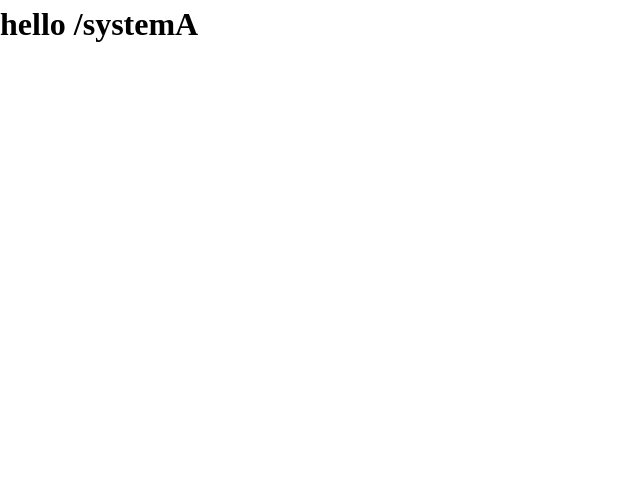
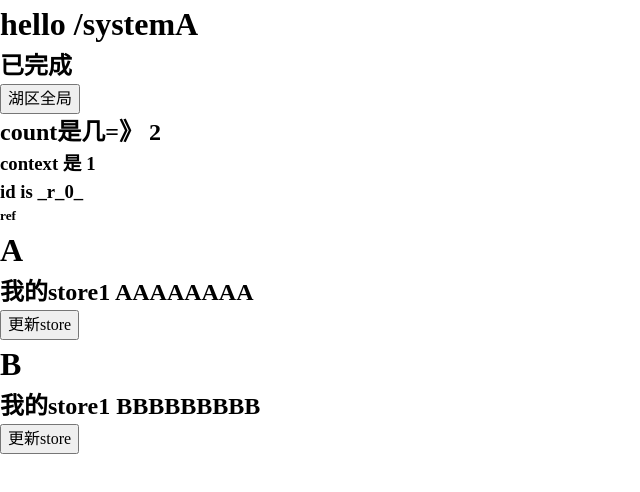
Before and after one commit to aehrfbszer/my-react-template, a React (Vite) app: page /systemA in a window 1280 px wide. Shown: the top 492 px of the page, without its empty margins (0-640 px from the left). Built offline with nearby package versions, Linux system fonts and the light colour scheme; no server answers.

Commit message:
待修复

```diff
--- a/package.json
+++ b/package.json
@@ -15,11 +15,11 @@
     "react-router": "^7.0.2"
   },
   "devDependencies": {
-    "@eslint/js": "^9.16.0",
+    "@eslint/js": "^9.17.0",
     "@types/react": "^19.0.1",
     "@types/react-dom": "^19.0.2",
     "@vitejs/plugin-react": "^4.3.4",
-    "eslint": "^9.16.0",
+    "eslint": "^9.17.0",
     "eslint-plugin-react-hooks": "^5.1.0",
     "eslint-plugin-react-refresh": "^0.4.16",
     "globals": "^15.13.0",
--- a/src/App.tsx
+++ b/src/App.tsx
@@ -1,9 +1,62 @@
 import { useLocation } from "react-router";
+import { use, useEffect, useId, useState, useTransition } from "react";
+import { getHomeList } from "./api/home";
+import { SomeContext } from "./Layout";
+import PageA from "./components/PageA";
+import PageB from "./components/PageB";
+import { simpleStore } from "./store/simpleStore";
 
 function App() {
   const location = useLocation();
-
-  return <h1>hello {location.pathname}</h1>;
+  const [count, setCount] = useState(0);
+  const [isPending, startTransition] = useTransition();
+  const cc = use(SomeContext);
+  const ddd = useId();
+  useEffect(() => {
+    startTransition(async () => {
+      try {
+        await getHomeList({ fasd: "3" });
+      } catch (e) {
+        console.log(e, "eee");
+      } finally {
+        setCount((pre) => pre + 1);
+      }
+    });
+  }, []);
+  return (
+    <div>
+      <h1>hello {location.pathname}</h1>
+      <h2>{isPending ? "加载中" : "已完成"}</h2>
+      <button
+        onClick={() => {
+          console.log("ggggg", simpleStore.lookAllStore());
+        }}
+      >
+        湖区全局
+      </button>
+      <h2> count是几=》 {count}</h2>
+      <h3>context 是 {cc.aa ?? "无"}</h3>
+      <h3>id is {ddd}</h3>
+      <h5
+        ref={(it) => {
+          console.log(it, "ref");
+          return () => {
+            console.log("清理 ref");
+          };
+        }}
+      >
+        ref
+      </h5>
+      <div>
+        <h1>A</h1>
+        <PageA />
+      </div>
+      <div>
+        <h1>B</h1>
+        <PageB />
+      </div>
+    </div>
+  );
 }
 
 export default App;
--- a/src/Layout.tsx
+++ b/src/Layout.tsx
@@ -1,11 +1,20 @@
 import { Outlet } from "react-router";
+import { createContext, useState } from "react";
 import "./Layout.css";
+import { simpleStore } from "./store/simpleStore";
+
+const SomeContext = createContext<{ aa?: number }>({});
+
 const Layout = () => {
+  simpleStore.register(useState);
   return (
     <div className="layout-container">
-      <Outlet />
+      <SomeContext value={{ aa: 1 }}>
+        <Outlet />
+      </SomeContext>
     </div>
   );
 };
 
 export default Layout;
+export { SomeContext };
--- /dev/null
+++ b/src/components/PageA.tsx
@@ -0,0 +1,25 @@
+import countStore from "../store/countStore";
+import { simpleStore } from "../store/simpleStore";
+
+const useStore = simpleStore.useStore;
+
+function PageA() {
+  const [getVal, setVal] = useStore(countStore, "A");
+
+  return (
+    <div>
+      <h2>我的store{getVal()} AAAAAAAA</h2>
+      <div>
+        <button
+          onClick={() => {
+            setVal(getVal() + 1);
+          }}
+        >
+          更新store
+        </button>
+      </div>
+    </div>
+  );
+}
+
+export default PageA;
--- /dev/null
+++ b/src/components/PageB.tsx
@@ -0,0 +1,24 @@
+import countStore from "../store/countStore";
+import { simpleStore } from "../store/simpleStore";
+
+const useStore = simpleStore.useStore
+function PageB() {
+  const [getVal, setVal] = useStore(countStore, "B");
+
+  return (
+    <div>
+      <h2>我的store{getVal()} BBBBBBBBB</h2>
+      <div>
+        <button
+          onClick={() => {
+            setVal(getVal() + 1);
+          }}
+        >
+          更新store
+        </button>
+      </div>
+    </div>
+  );
+}
+
+export default PageB;
--- /dev/null
+++ b/src/store/countStore.ts
@@ -0,0 +1,5 @@
+import { simpleStore } from "./simpleStore";
+
+const countStore = new simpleStore("count", 1);
+
+export default countStore;
--- /dev/null
+++ b/src/store/simpleStore.ts
@@ -0,0 +1,123 @@
+type Allocator = (val: unknown) => unknown;
+interface GlobalUpdater<T> {
+  setVal: (v: T | ((vv: T) => T)) => void;
+  getVal: () => T;
+}
+
+const isFun = (v: unknown) => typeof v === "function";
+/**
+ * 全局store的目标是：
+ * 1、存储全局变量
+ * 2、变量更改时页面同步渲染
+ * 3、不能引起其他无关页面进行不必要的重复渲染
+ * 目标是：页面更新使用框架自身的能力，不额外处理（写死框架）
+ */
+export class simpleStore<T> {
+  #value: T;
+  static #allStore: Record<string | symbol, unknown> = {};
+  #pageSourceMap: Record<string, GlobalUpdater<T>["setVal"]> = {};
+
+  static #globalUpdater: Allocator[] = [];
+
+  innerSet?: GlobalUpdater<T>["setVal"];
+  innerGet?: GlobalUpdater<T>["getVal"];
+
+  // 注册全局分配器，返回当前分配器的下标，即全局分配器数量减一
+  static register(allocator: Allocator) {
+    const index = simpleStore.#globalUpdater.length;
+    simpleStore.#globalUpdater.push(allocator);
+    return index;
+  }
+
+  constructor(key: string, value: T) {
+    this.#value = value;
+    simpleStore.#allStore[key] = this.#value;
+  }
+
+  // proxy 不能是全局的，是绑定框架的运行机制，需要和生命周期绑在一起
+  doProxy(allocatorIndex?: number) {
+    const updater = simpleStore.#globalUpdater[allocatorIndex ?? 0];
+    if (!updater) throw new Error("未注册，请在(app|main).(tx|tsx)中注册");
+    const proxySome = updater(this.#value);
+    return proxySome;
+  }
+
+  #done(pageKey: string) {
+    console.log("新1");
+
+    const mySet = (v: T | ((vv: T) => T)) => {
+      console.log(this.#value, "---11", this.innerGet!());
+      const newVal = isFun(v) ? v(this.#value) : v;
+      this.#value = newVal;
+      console.log(this.#value, "---22", this.innerGet!());
+      for (const fn of Object.values(this.#pageSourceMap)) {
+        fn(newVal);
+      }
+      this.innerSet!(newVal);
+    };
+    const weakKey = [
+      () => {
+        console.log("获取", this.#value);
+
+        return this.#value;
+      },
+      mySet,
+    ] as const;
+    this.#pageSourceMap[pageKey] = mySet;
+    return weakKey;
+  }
+
+  getUpdater = (
+    pageKey: string,
+    allocatorIndex?: number,
+    proxyLogic?: (
+      proxyVal: unknown,
+    ) => [GlobalUpdater<T>["getVal"], GlobalUpdater<T>["setVal"]],
+  ) => {
+    const proxySome = this.doProxy(allocatorIndex);
+    if (proxyLogic) {
+      [this.innerGet, this.innerSet] = proxyLogic(proxySome);
+      return this.#done(pageKey);
+    }
+    switch ((proxySome as { length: number }).length) {
+      case 2:
+        {
+          const maybeReact = proxySome as [T, GlobalUpdater<T>["setVal"]];
+          this.innerGet = () => maybeReact[0];
+          this.innerSet = maybeReact[1];
+        }
+        break;
+      default: {
+        type VueType<S> = {
+          get value(): S;
+          set value(_: S);
+        };
+        const maybeVue = proxySome as unknown as VueType<T>;
+        this.innerGet = () => maybeVue.value;
+        this.innerSet = (v) =>
+          (maybeVue.value = isFun(v) ? v(maybeVue.value) : v);
+      }
+    }
+
+    return this.#done(pageKey);
+  };
+
+  static useStore<U>(
+    store: simpleStore<U>,
+    pageKey: string,
+    allocatorIndex?: number,
+    proxyLogic?: (
+      proxyVal: unknown,
+    ) => [GlobalUpdater<U>["getVal"], GlobalUpdater<U>["setVal"]],
+  ) {
+    return store.getUpdater(pageKey, allocatorIndex, proxyLogic);
+  }
+
+  /**
+   * 警告，使用了深拷贝，非常消耗资源
+   */
+  static lookAllStore = () => {
+    const copy = structuredClone(simpleStore.#allStore);
+    return copy;
+  };
+}
```
Also changed, not shown: 1 other file (tests, documents, lock files or other folders).
